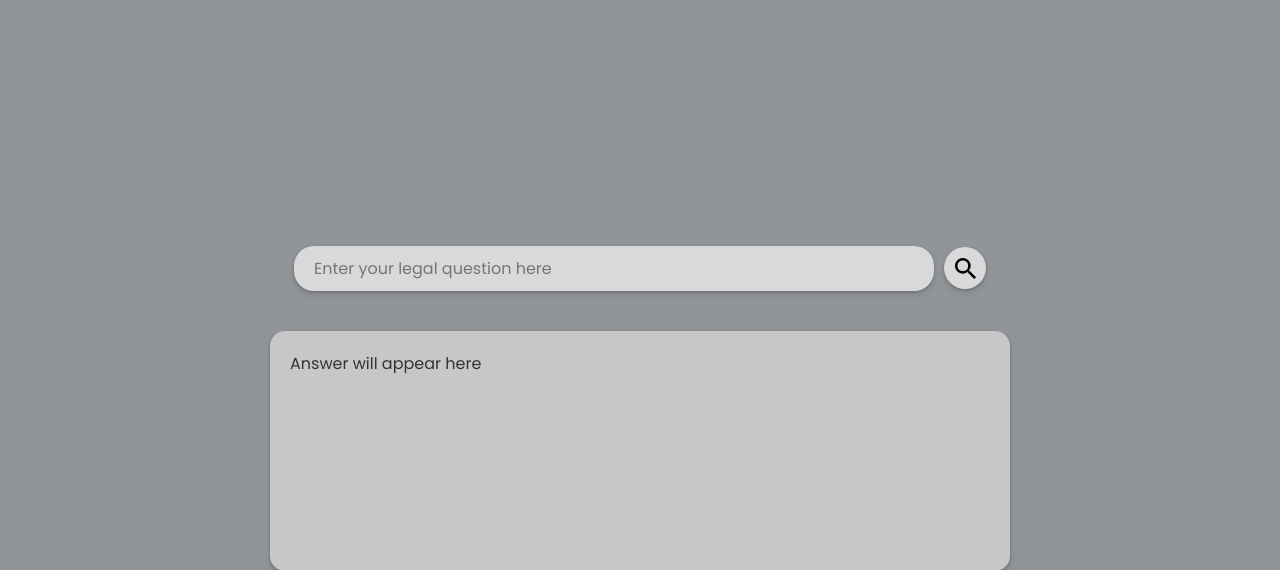
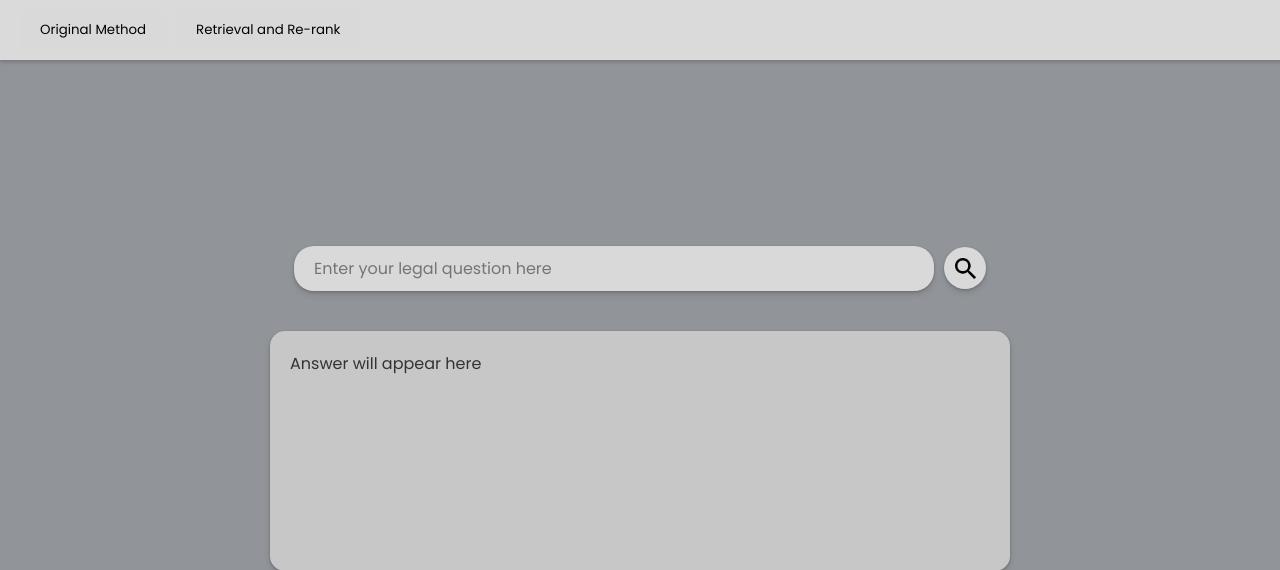
Before and after one commit to DanialAmi/ThirdYearProject, a Python web app: template templates/index.html in a window 1280 px wide. Shown: the top 570 px of the page. Run offline with Jinja, Linux system fonts and the light colour scheme; the template is opened without the code that fills it, so the values that code supplies are empty.

Commit message:
fixed a few bugs and implemented a menu bar

```diff
--- a/static/styles.css
+++ b/static/styles.css
@@ -1,7 +1,7 @@
-@import url('https://fonts.googleapis.com/css2?family=Poppins:wght@300;400;500;600&display=swap');
+@import url("https://fonts.googleapis.com/css2?family=Poppins:wght@300;400;500;600&display=swap");
 
 body {
-    font-family: 'Poppins', sans-serif;
+  font-family: "Poppins", sans-serif;
   background-color: #919498;
   display: flex;
   justify-content: center;
@@ -17,7 +17,7 @@ body {
 }
 
 #queryInput {
-    font-family: 'Poppins', sans-serif;
+  font-family: "Poppins", sans-serif;
   width: 600px;
   padding: 10px 20px;
   margin-right: 10px;
@@ -26,22 +26,22 @@ body {
   font-size: 16px;
   color: #333;
   background-color: #d9d9d9;
-    box-shadow: 0 4px 6px rgba(0,0,0,0.1), 0 1px 3px rgba(0,0,0,0.2);
+  box-shadow: 0 4px 6px rgba(0, 0, 0, 0.1), 0 1px 3px rgba(0, 0, 0, 0.2);
   transition: box-shadow 0.3s ease-in-out; /* Smooth transition for the shadow effect */
 }
 
 #queryInput:focus {
   outline: none;
-    box-shadow: 0 10px 15px rgba(0,0,0,0.15), 0 4px 6px rgba(0,0,0,0.4);
+  box-shadow: 0 10px 15px rgba(0, 0, 0, 0.15), 0 4px 6px rgba(0, 0, 0, 0.4);
 }
 
 #queryInput:hover {
   outline: none;
-    box-shadow: 0 10px 15px rgba(0,0,0,0.15), 0 4px 6px rgba(0,0,0,0.4);
+  box-shadow: 0 10px 15px rgba(0, 0, 0, 0.15), 0 4px 6px rgba(0, 0, 0, 0.4);
 }
 
 #submitBtn {
-    background: url('/static/magnifying_glass.png') no-repeat center;
+  background: url("/static/magnifying_glass.png") no-repeat center;
   background-size: 50%;
   background-color: #d9d9d9;
   border-radius: 50%;
@@ -49,11 +49,11 @@ body {
   width: 42px;
   height: 42px;
   cursor: pointer;
-    box-shadow: 0 4px 6px rgba(0,0,0,0.1), 0 1px 3px rgba(0,0,0,0.2);
+  box-shadow: 0 4px 6px rgba(0, 0, 0, 0.1), 0 1px 3px rgba(0, 0, 0, 0.2);
 }
 
-#submitBtn:hover{
-    box-shadow: 0 10px 15px rgba(0,0,0,0.15), 0 4px 6px rgba(0,0,0,0.4);
+#submitBtn:hover {
+  box-shadow: 0 10px 15px rgba(0, 0, 0, 0.15), 0 4px 6px rgba(0, 0, 0, 0.4);
 }
 
 #answerSpace {
@@ -66,6 +66,37 @@ body {
   background-color: #c7c7c7;
   color: #333333;
   overflow: auto;
-    box-shadow: 0 4px 6px rgba(0,0,0,0.1), 0 1px 3px rgba(0,0,0,0.2);
+  box-shadow: 0 4px 6px rgba(0, 0, 0, 0.1), 0 1px 3px rgba(0, 0, 0, 0.2);
   transition: box-shadow 0.3s ease-in-out; /* Smooth transition for the shadow effect */
 }
+
+.menu-bar {
+  font-family: "Poppins", sans-serif;
+  position: absolute; /* Position the menu bar absolutely within the relative parent */
+  top: 0; /* Align the top of the menu bar with the top of the screen */
+  left: 0; /* Align the left of the menu bar with the left of the screen */
+  width: 100%; /* Stretch the menu bar across the full width */
+  background-color: #dadadb; /* Change the background color to a darker shade */
+  color: white; /* Change the text color to white for better contrast */
+  padding: 10px 0; /* Some vertical padding for aesthetic spacing */
+  box-shadow: 0 2px 4px rgba(0, 0, 0, 0.2); /* Adjust the shadow for depth */
+  z-index: 1000; /* Ensure the menu bar is above other elements */
+  display: flex;
+  justify-content: flex-start; /* Align buttons to the left */
+  gap: 10px; /* Space between buttons */
+  padding-left: 20px; /* Add padding to the left inside the menu bar */
+}
+
+.menu-bar button {
+  font-family: "Poppins", sans-serif;
+  background-color: #d9d9d9; /* Button background color */
+  border: none; /* Remove default border */
+  padding: 10px 20px; /* Padding inside the buttons */
+  border-radius: 5px; /* Slightly rounded corners for the buttons */
+  cursor: pointer; /* Change cursor to pointer on hover */
+  transition: background-color 0.3s ease-in-out; /* Smooth background color transition on hover */
+}
+
+.menu-bar button:hover {
+  background-color: #bfbfbf; /* Darker shade on hover */
+}
--- a/templates/index.html
+++ b/templates/index.html
@@ -5,6 +5,14 @@
     <link rel="stylesheet" type="text/css" href="/static/styles.css" />
   </head>
   <body>
+    <div class="menu-bar">
+      <button onclick="window.location='/original-method'">
+        Original Method
+      </button>
+      <button onclick="window.location='/retrieval-rerank'">
+        Retrieval and Re-rank
+      </button>
+    </div>
     <div class="search-container">
       <input
         type="text"
```
Also changed, not shown: data_processing/preproccess.py (+8 -1 lines), data_processing/sentence_transformer.py (+4 -4 lines), 2 other files. Lines whose indentation alone changed are shown as unchanged.
